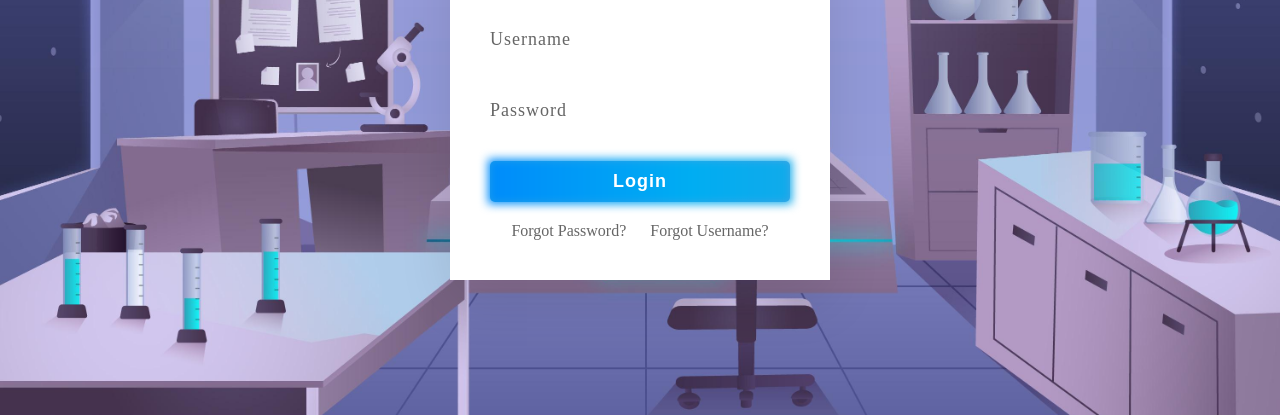
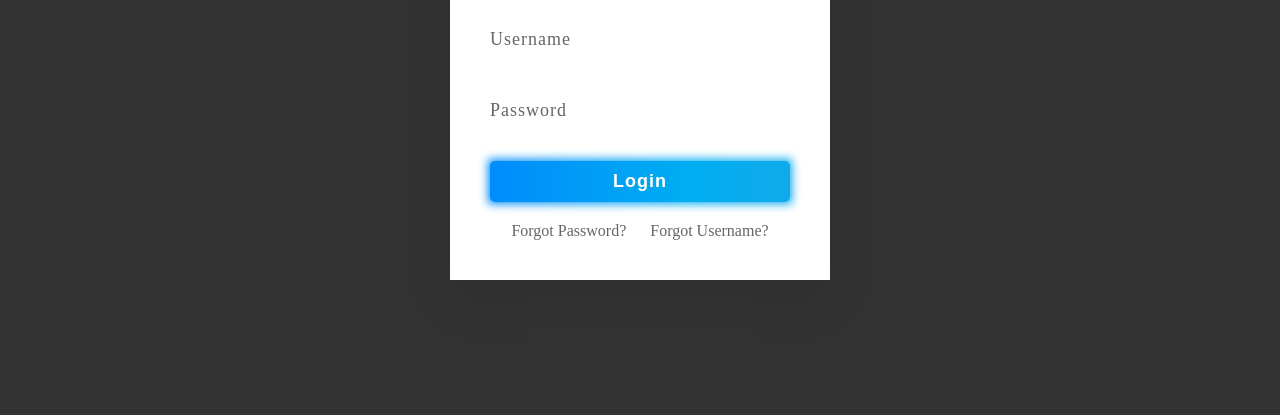
Before and after one commit to ShogunFrontend/LoginPage.github.io, a plain HTML site: page index.html in a window 1280 px wide. Shown: the part 385-800 px from the top of the page. Drawn offline with Linux system fonts and the light colour scheme.

Commit message:
modified:   styles.css

```diff
--- a/styles.css
+++ b/styles.css
@@ -5,7 +5,8 @@ body {
   justify-content: center;
   align-items: center;
   min-height: 100vh;
-  background-image: url(/Pictures/5130021.jpg);
+  background-color: #333;
+  background-image: url();
   background-size: cover;
   }
 
@@ -91,7 +92,7 @@ body {
     border-radius: 5px;
     background: linear-gradient(90deg, #007bff, #00adf2, #32a5db, #62a2de);
     background-size: 300% 100%;
-    animation: glowing 2s infinite;
+    animation: glowing 6s infinite;
   }
 
   .glow-on-hover:before {
@@ -122,6 +123,7 @@ body {
 
   .forgot-links{
     margin-top: 20px;
+    position: relative;
   }
 
   .forgot-links a {
```
